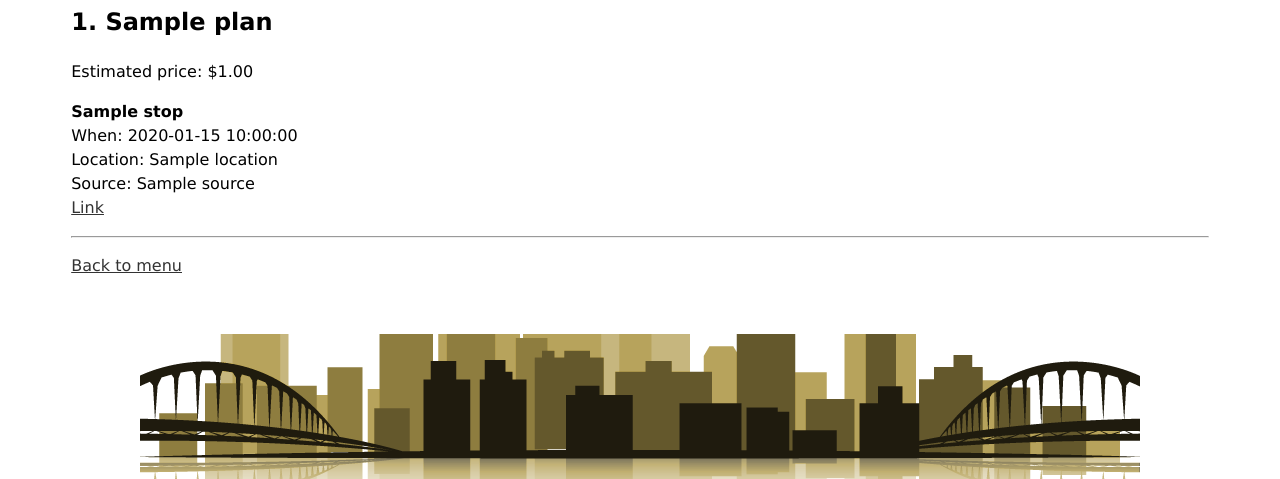
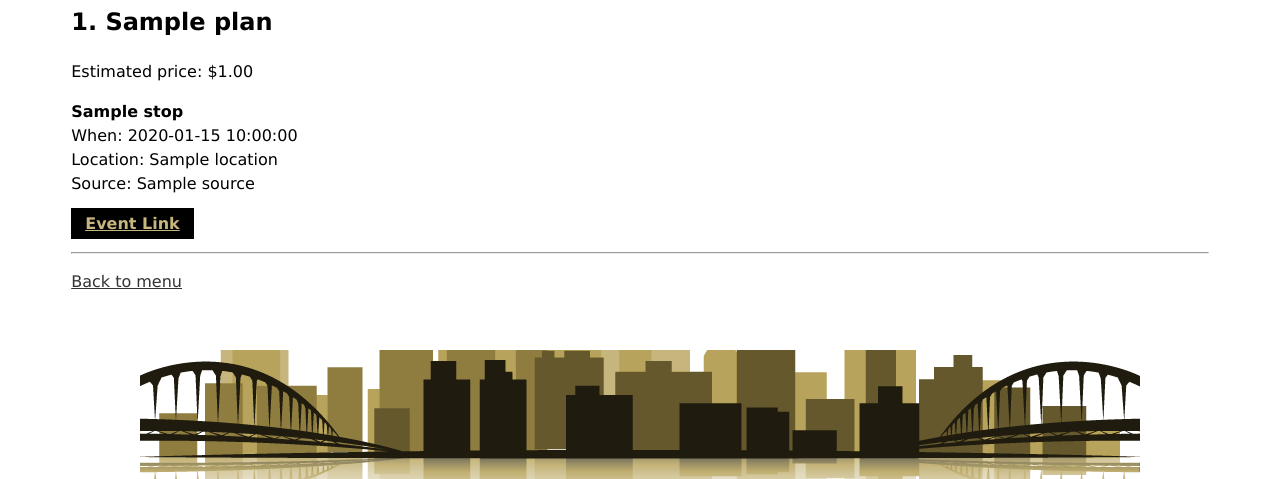
Before and after one commit to widjqoidj/95888-Final_Project-Lime_Team, a Flask app: template templates/suggestions.html in a window 1280 px wide. Shown: the part 222-701 px from the top of the page. Run offline with Flask 3, Linux system fonts and the light colour scheme; the template is opened without the code that fills it: most values are stand-ins (such as "Sample title", 1, 10 or a date in 2020).

Commit message:
Changing link to button

```diff
--- a/templates/suggestions.html
+++ b/templates/suggestions.html
@@ -30,8 +30,8 @@
           {% if stop.start_time %}When: {{ stop.start_time }}<br>{% endif %}
           {% if stop.location %}Location: {{ stop.location }}<br>{% endif %}
           {% if stop.source %}Source: {{ stop.source }}<br>{% endif %}
-          {% if stop.url %}<a href="{{ stop.url }}" target="_blank" rel="noopener">Link</a>{% endif %}
-        </p>
+          {% if stop.url %}<p><a href="{{ stop.url }}" target="_blank" rel="noopener" class="button">Event Link</a>{% endif %}
+        </p></p>
       {% endfor %}
       <hr>
     {% endfor %}
```
